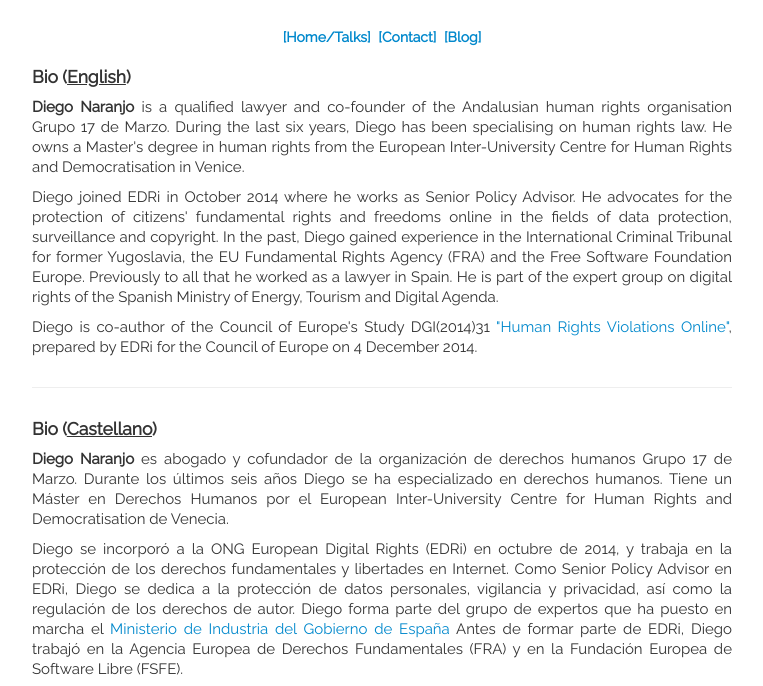
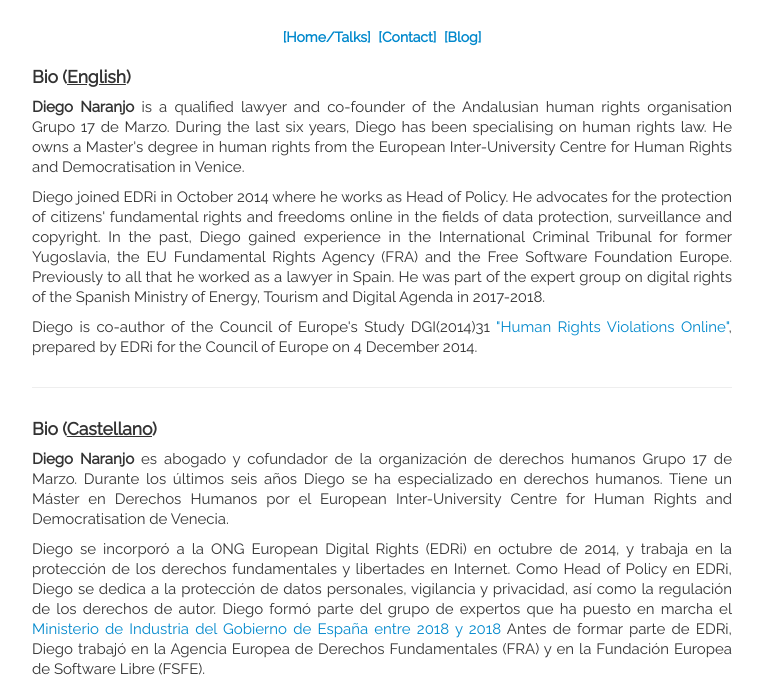
Before and after one commit to dnbsevilla/dnbsevilla.github.io, a plain HTML site: page bio.html in a window 1280 px wide. Shown: the part 93-779 px from the top of the page, without its empty margins (258-1021 px from the left). Drawn offline with Linux system fonts and the light colour scheme.

Commit message:
Update bio.html

```diff
--- a/bio.html
+++ b/bio.html
@@ -27,12 +27,12 @@
         </div>
         <h4>Bio (<u>English</u>)</h4>
         <p><b>Diego Naranjo</b> is a qualified lawyer and co-founder of the Andalusian human rights organisation Grupo 17 de Marzo. During the last six years, Diego has been specialising on human rights law. He owns a Master's degree in human rights from the European Inter-University Centre for Human Rights and Democratisation in Venice.</p>
-        <p>Diego joined EDRi in October 2014 where he works as Senior Policy Advisor. He advocates for the protection of citizens' fundamental rights and freedoms online in the fields of data protection, surveillance and copyright. In the past, Diego gained experience in the International Criminal Tribunal for former Yugoslavia, the EU Fundamental Rights Agency (FRA) and the Free Software Foundation Europe. Previously to all that he worked as a lawyer in Spain. He is part of the expert group on digital rights of the Spanish Ministry of Energy, Tourism and Digital Agenda. </p>
+        <p>Diego joined EDRi in October 2014 where he works as Head of Policy. He advocates for the protection of citizens' fundamental rights and freedoms online in the fields of data protection, surveillance and copyright. In the past, Diego gained experience in the International Criminal Tribunal for former Yugoslavia, the EU Fundamental Rights Agency (FRA) and the Free Software Foundation Europe. Previously to all that he worked as a lawyer in Spain. He was part of the expert group on digital rights of the Spanish Ministry of Energy, Tourism and Digital Agenda in 2017-2018. </p>
         <p>Diego is co-author of the Council of Europe's Study DGI(2014)31 <a href="https://edri.org/files/EDRI_CoE.pdf">"Human Rights Violations Online"</a>, prepared by EDRi for the Council of Europe on 4 December 2014.</p>
         <hr>
         <h4>Bio (<u>Castellano</u>)</h4>
         <p> <b>Diego Naranjo</b> es abogado y cofundador de la organizaci&oacute;n de derechos humanos Grupo 17 de Marzo. Durante los &uacute;ltimos seis a&ntilde;os Diego se ha especializado en derechos humanos. Tiene un M&aacute;ster en Derechos Humanos por el European Inter-University Centre for Human Rights and Democratisation de Venecia.</p>
-        <p>Diego se incorpor&oacute; a la ONG European Digital Rights (EDRi) en octubre de 2014, y trabaja en la protecci&oacute;n de los derechos fundamentales y libertades en Internet. Como Senior Policy Advisor en EDRi, Diego se dedica a la protecci&oacute;n de datos personales, vigilancia y privacidad, as&iacute; como la regulaci&oacute;n de los derechos de autor. Diego forma parte del grupo de expertos que ha puesto en marcha el <a href="http://www.lamoncloa.gob.es/serviciosdeprensa/notasprensa/minetur/Paginas/2017/280317derechosdigitales.aspx?gfe=1">Ministerio de Industria del Gobierno de Espa&ntilde;a </a> Antes de formar parte de EDRi, Diego trabaj&oacute; en la Agencia Europea de Derechos Fundamentales (FRA) y en la Fundaci&oacute;n Europea de Software Libre (FSFE).</p>
+        <p>Diego se incorpor&oacute; a la ONG European Digital Rights (EDRi) en octubre de 2014, y trabaja en la protecci&oacute;n de los derechos fundamentales y libertades en Internet. Como Head of Policy en EDRi, Diego se dedica a la protecci&oacute;n de datos personales, vigilancia y privacidad, as&iacute; como la regulaci&oacute;n de los derechos de autor. Diego formó parte del grupo de expertos que ha puesto en marcha el <a href="http://www.lamoncloa.gob.es/serviciosdeprensa/notasprensa/minetur/Paginas/2017/280317derechosdigitales.aspx?gfe=1">Ministerio de Industria del Gobierno de Espa&ntilde;a entre 2018 y 2018</a> Antes de formar parte de EDRi, Diego trabaj&oacute; en la Agencia Europea de Derechos Fundamentales (FRA) y en la Fundaci&oacute;n Europea de Software Libre (FSFE).</p>
         <p>Diego es co-autor del Estudio del Consejo de Europa DGI(2014)31 <a href="https://edri.org/files/EDRI_CoE.pdf">"Human Rights Violations Online"</a>, preparado por EDRi para el CoE en 4 de Diciembre de 2014. Ha colaborado en revistas internacionales de derecho laboral, derechos humanos, en la Revista La Toga, en la revista del Tribunal Penal para la Antigua Yugoslavia, y publica peri&oacute;dicamente en el bolet&iacute;n digital EDRi-gram, el bolet&iacute;n electr&oacute;nico quincenal de EDRi.</p>
         <hr>
         <p>If you have any queries, feel free to contact me either by sending a mail (diego dot naranjo @ edri dot org) or via Twitter (<a href="https://twitter.com/dnbsevilla">dnbsevilla</a>).</p>
```
